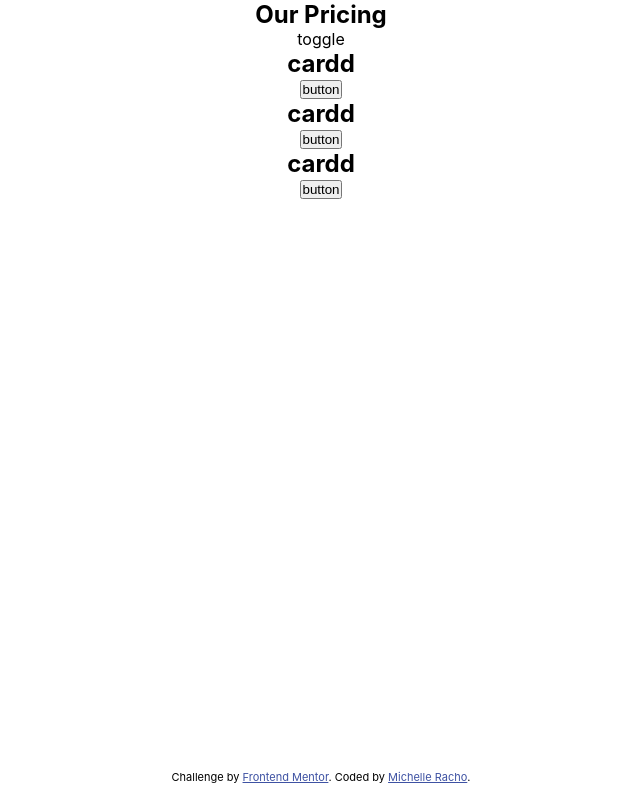
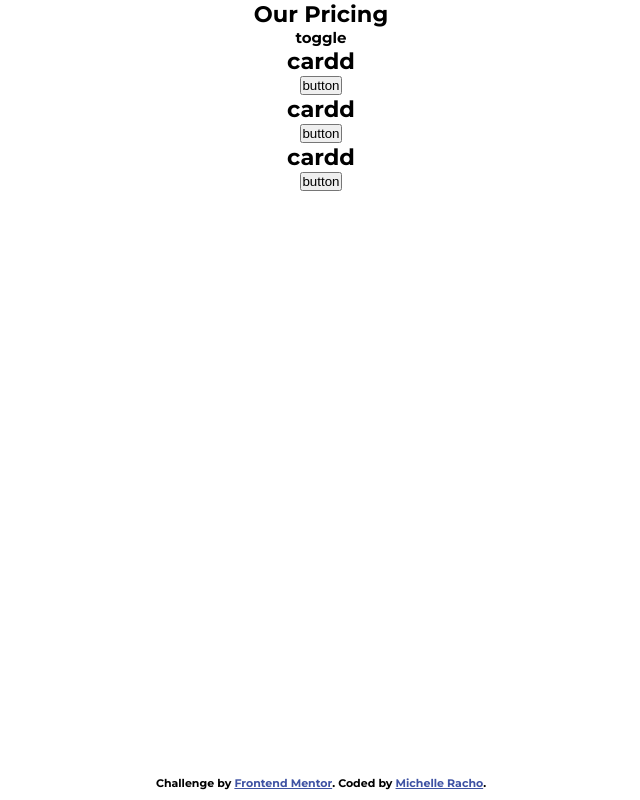
Before and after one commit to michelleracho/pricing-component-with-toggle, a React (Create React App) app: page / in a window 1280 px wide. Shown: the whole page, without its empty margins (319-959 px from the left). Built offline with nearby package versions, Linux system fonts and the light colour scheme.

Commit message:
add global styles

```diff
--- a/src/index.css
+++ b/src/index.css
@@ -1,13 +1,30 @@
-body {
-  margin: 0;
-  font-family: -apple-system, BlinkMacSystemFont, 'Segoe UI', 'Roboto', 'Oxygen',
-    'Ubuntu', 'Cantarell', 'Fira Sans', 'Droid Sans', 'Helvetica Neue',
-    sans-serif;
-  -webkit-font-smoothing: antialiased;
-  -moz-osx-font-smoothing: grayscale;
+@import url('https://fonts.googleapis.com/css2?family=Montserrat:wght@700&display=swap');
+
+:root {
+  --gradient: linear-gradient(to right, hsl(236, 72%, 79%), hsl(237, 63%, 64%));
+
+  --color-very-light-gray: hsl(240, 78%, 98%);
+  --color-light-gray: hsl(234, 14%, 74%);
+  --color-gray: hsl(233, 13%, 49%);
+  --color-dark-gray: hsl(232, 13%, 33%);
+
+  --font-default: 'Montserrat', sans-serif;
 }
 
-code {
-  font-family: source-code-pro, Menlo, Monaco, Consolas, 'Courier New',
-    monospace;
+*,
+*::before,
+*:after {
+  padding: 0;
+  margin: 0;
+  box-sizing: inherit;
 }
+
+html {
+  font-size: 62.5%;
+  box-sizing: border-box;
+}
+
+body {
+  font-size: 1.5rem;
+  font-family: var(--font-default);
+}
```
